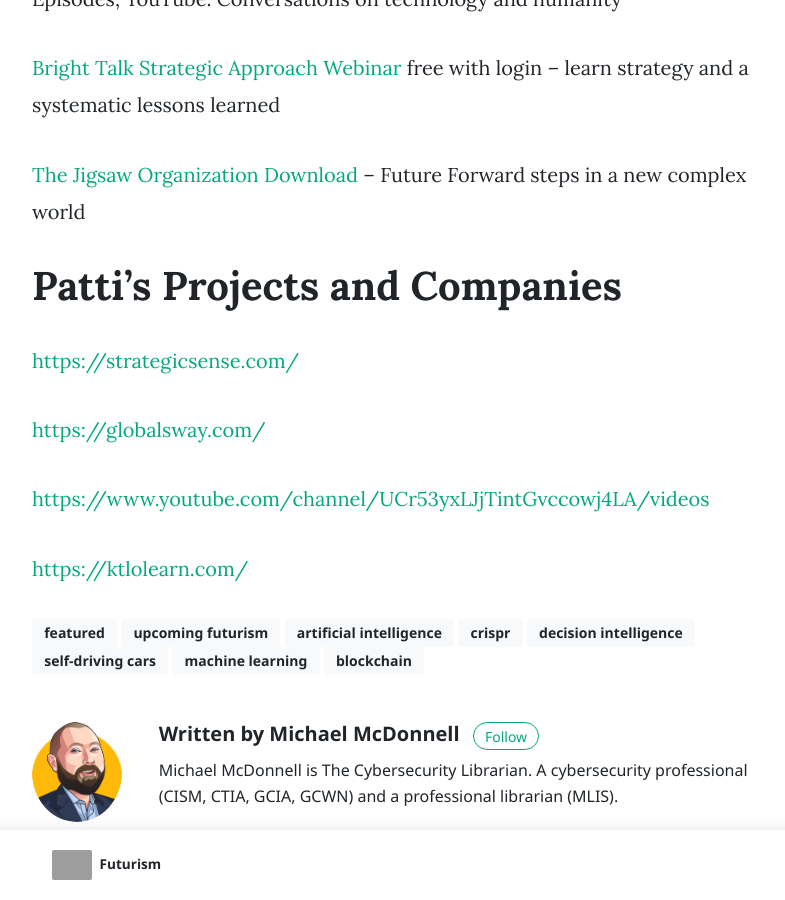
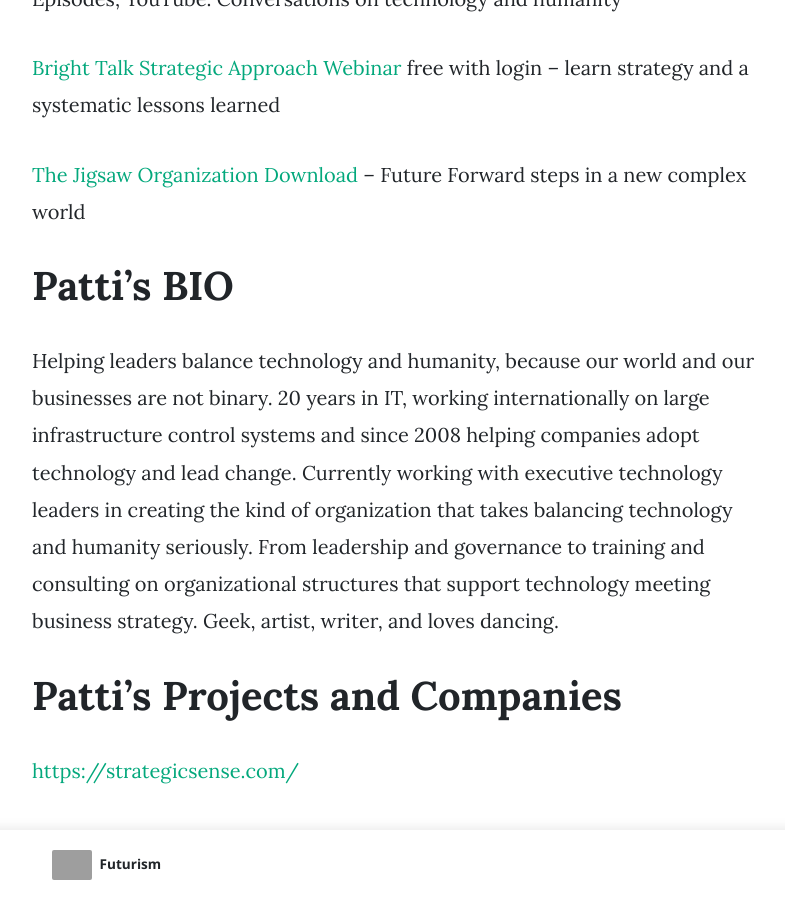
Before and after one commit to cyberlibrarian/cyberlibrarian.github.io, a Jekyll site: the page built from _posts/2020-08-20-Next-Level-Mentorship.md, in a window 1280 px wide and 900 px high, scrolled down 1626 px. Shown: the whole window, without its empty margins (53-838 px from the left). Built offline with Jekyll 4.4.1, drawn with Linux system fonts in a browser that asks for light colours; nearby versions of some CDN libraries; comment, search, counter and statistics services are not loaded; grey boxes are pictures that could not be loaded.

Commit message:
updated mentorship post

```diff
--- a/_posts/2020-08-20-Next-Level-Mentorship.md
+++ b/_posts/2020-08-20-Next-Level-Mentorship.md
@@ -47,6 +47,9 @@ Other links that may be of interest??
 
 [The Jigsaw Organization Download](https://www.scopism.com/the-jigsaw-organization-putting-the-pieces-back-together/) – Future Forward steps in a new complex world
 
+# Patti's BIO
+
+Helping leaders balance technology and humanity, because our world and our businesses are not binary. 20 years in IT, working internationally on large infrastructure control systems and since 2008 helping companies adopt technology and lead change. Currently working with executive technology leaders in creating the kind of organization that takes balancing technology and humanity seriously. From leadership and governance to training and consulting on organizational structures that support technology meeting business strategy. Geek, artist, writer, and loves dancing.
 
 # Patti's Projects and Companies
 
```
